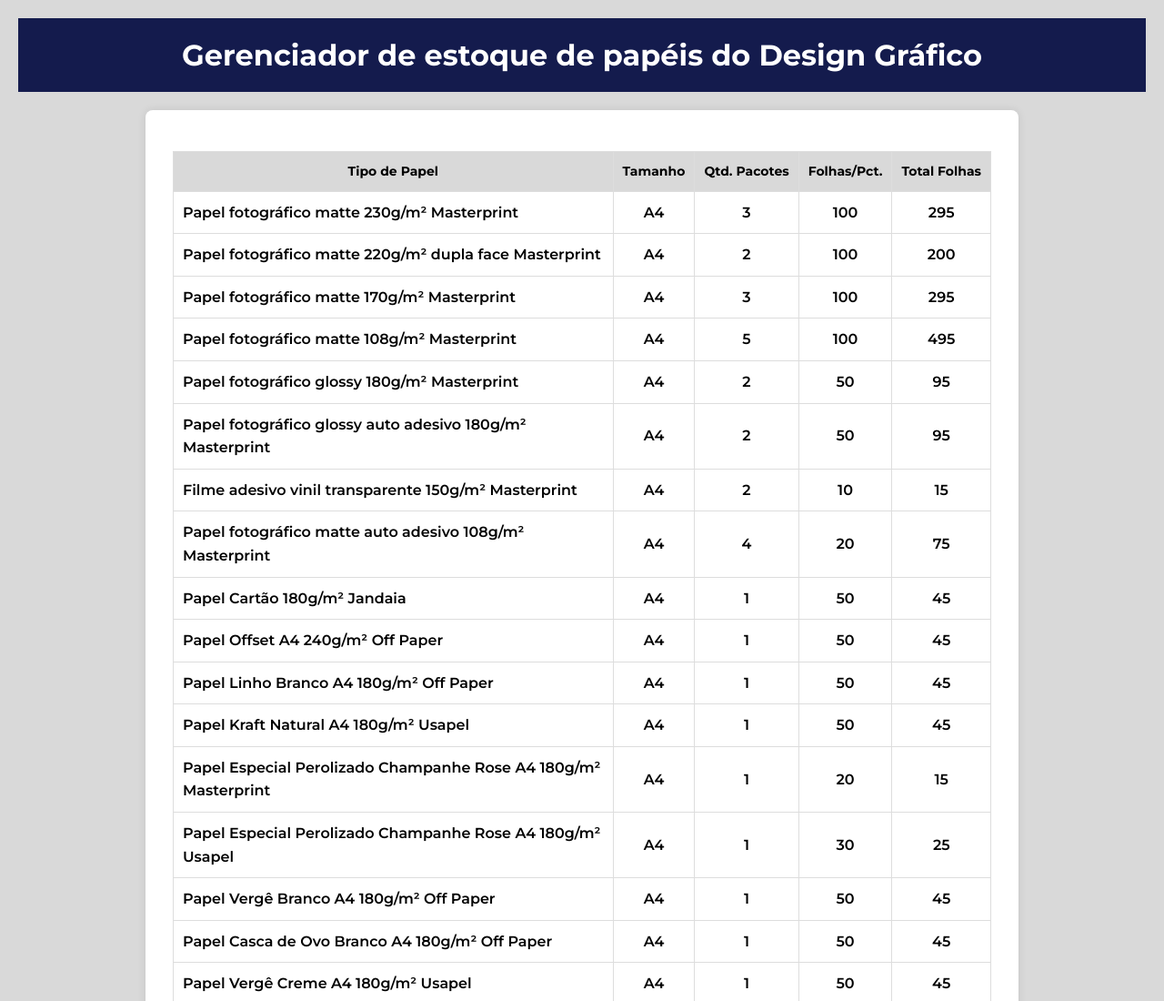
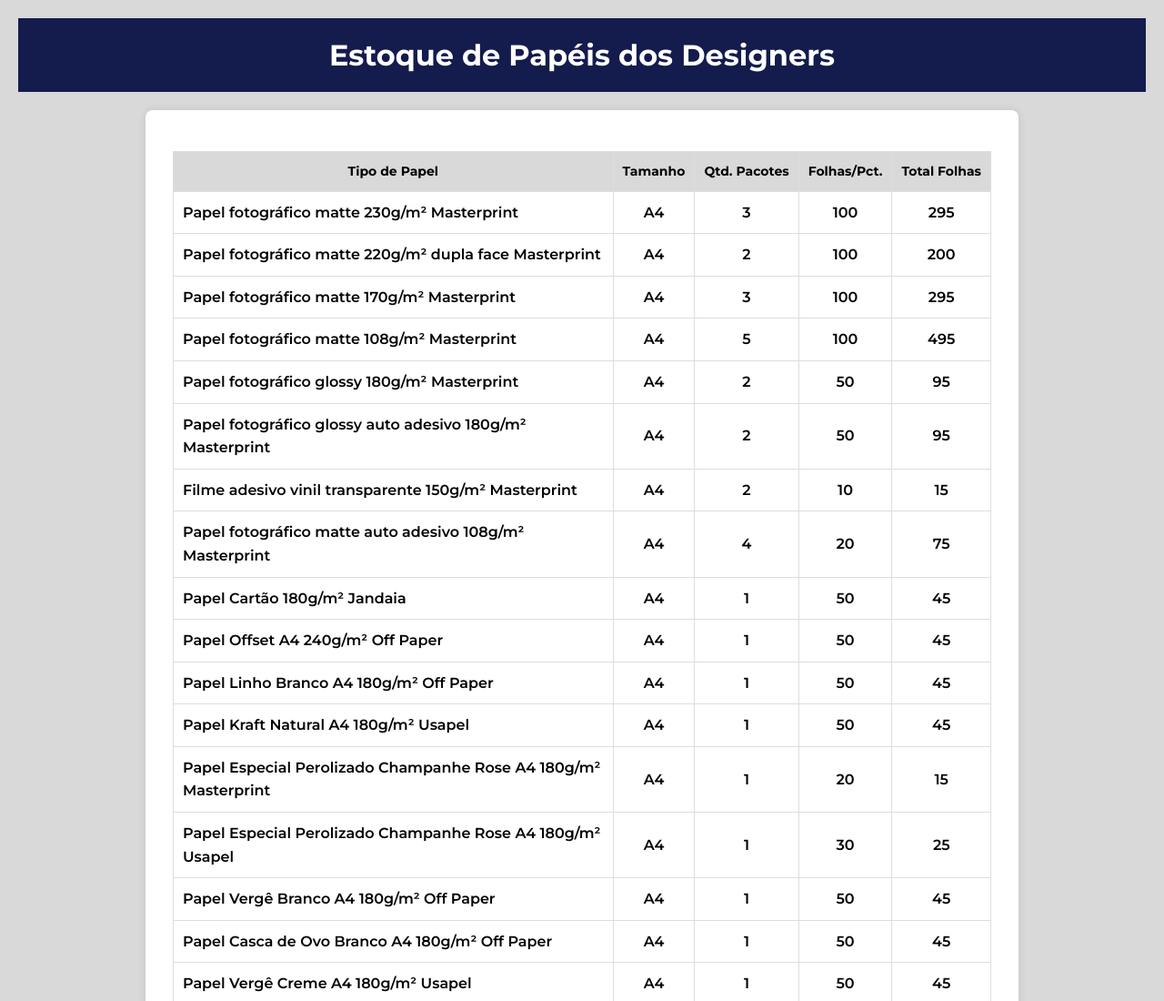
Before and after one commit to DesignerRezende/controledepapeis, a plain HTML site: page index.html in a window 1280 px wide. Shown: the top 1100 px of the page at 91% size. Drawn offline with Linux system fonts and the light colour scheme.

Commit message:
Update index.html

```diff
--- a/index.html
+++ b/index.html
@@ -4,12 +4,15 @@
     <meta charset="UTF-8">
     <meta name="viewport" content="width=device-width, initial-scale=1.0">
     <title>Gerenciador de Estoque de Papel</title>
+
+    <link rel="icon" type="image/png" href="favicon.png">
+
     <link href="https://fonts.googleapis.com/css2?family=Montserrat:wght@300;400;500;600;700&display=swap" rel="stylesheet">
     <link rel="stylesheet" href="style.css">
 </head>
 <body>
     <header>
-        <h1>Gerenciador de estoque de papéis do Design Gráfico</h1>
+        <h1>Estoque de Papéis dos Designers</h1>
     </header>
 
     <main>
```
